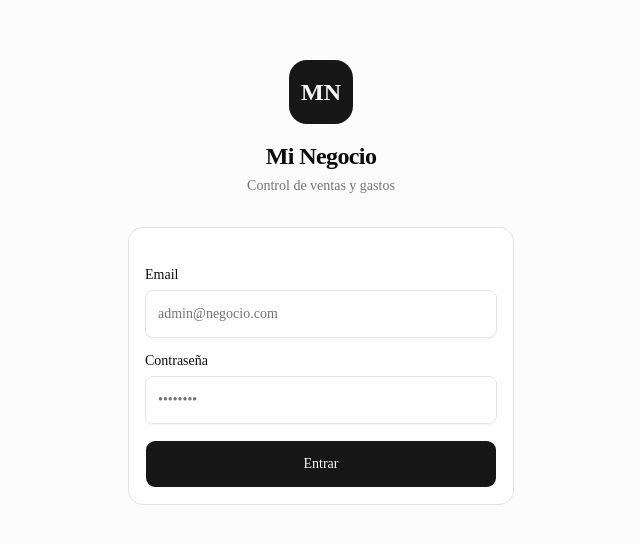
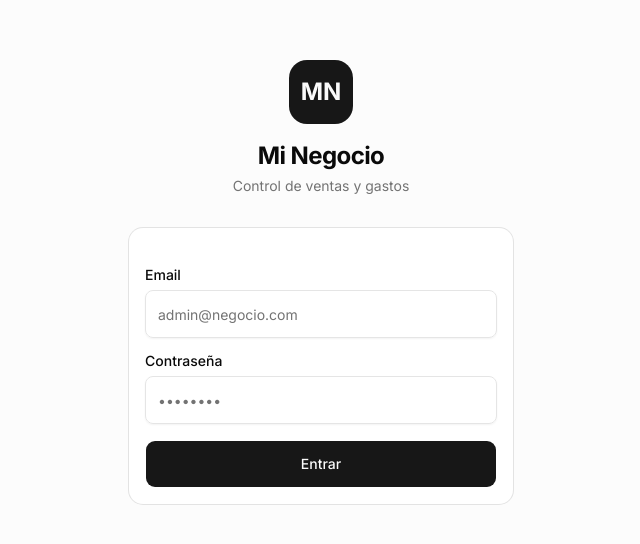
Before and after one commit to ACManuel/small-business-tracker, a Next.js app: page /login in a window 1280 px wide. Shown: the part 118-662 px from the top of the page, without its empty margins (319-959 px from the left). Built offline with nearby package versions, Linux system fonts and the light colour scheme.

Commit message:
chore: switch font to Inter

```diff
--- a/src/app/globals.css
+++ b/src/app/globals.css
@@ -7,7 +7,7 @@
 @theme inline {
   --color-background: var(--background);
   --color-foreground: var(--foreground);
-  --font-sans: var(--font-poppins), ui-sans-serif, system-ui, sans-serif;
+  --font-sans: var(--font-inter), ui-sans-serif, system-ui, sans-serif;
   --font-mono: var(--font-mono);
   --color-sidebar-ring: var(--sidebar-ring);
   --color-sidebar-border: var(--sidebar-border);
--- a/src/app/layout.tsx
+++ b/src/app/layout.tsx
@@ -1,13 +1,12 @@
 import type { Metadata, Viewport } from "next";
-import { Poppins } from "next/font/google";
+import { Inter } from "next/font/google";
 import { Toaster } from "@/components/ui/sonner";
 import { Providers } from "@/lib/providers";
 import "./globals.css";
 
-const poppins = Poppins({
-  variable: "--font-poppins",
+const inter = Inter({
+  variable: "--font-inter",
   subsets: ["latin"],
-  weight: ["400", "500", "600", "700"],
 });
 
 export const metadata: Metadata = {
@@ -31,10 +30,8 @@ export default function RootLayout({
   children: React.ReactNode;
 }>) {
   return (
-    <html lang="es">
-      <body
-        className={`${poppins.variable} antialiased`}
-      >
+    <html lang="es" className={inter.variable}>
+      <body className="antialiased">
         <Providers>
           {children}
           <Toaster position="top-center" richColors />
```
